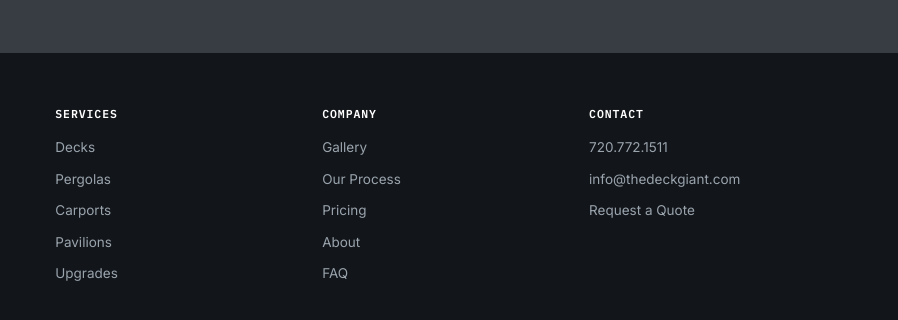
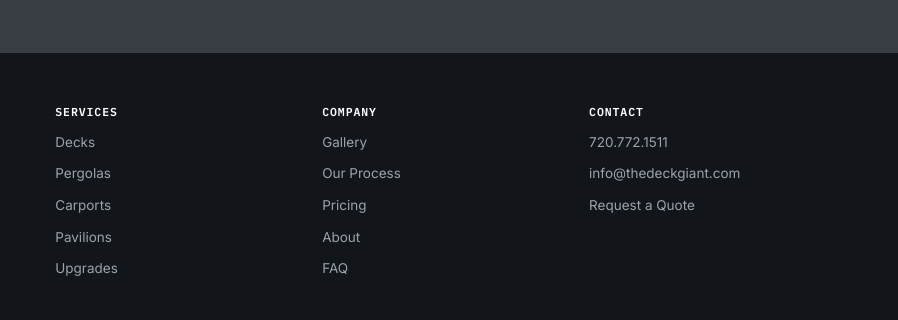
Before and after one commit to deckgiant/website, a plain HTML site: page faq.html in a window 1280 px wide. Shown: the part 2166-2486 px from the top of the page, 382-1280 px from the left. Drawn offline with Linux system fonts and the light colour scheme.

Commit message:
Add files via upload

```diff
--- a/faq.html
+++ b/faq.html
@@ -41,7 +41,7 @@
     --paper:#eef0f2;
     --paper-white:#f9fafb;
     --slate:#3a4048;
-    --slate-soft:#69707a;
+    --slate-soft:#616874;
     --line:#dde1e5;
     --line-dark:#333941;
     --heading:#2b2f37;
@@ -196,7 +196,7 @@
     border-bottom:3px solid var(--blue); overflow:hidden;
   }
   .service-body{padding:26px;}
-  .service-num{font-family:var(--mono); font-size:11px; color:var(--cedar); letter-spacing:.08em; margin-bottom:10px; display:block;}
+  .service-num{font-family:var(--mono); font-size:11px; color:var(--cedar-deep); letter-spacing:.08em; margin-bottom:10px; display:block;}
   .service-card h3{font-size:21px; margin-bottom:10px;}
   .service-card p{font-size:14.5px; color:var(--slate-soft); margin-bottom:16px;}
   .service-list{margin-bottom:20px;}
@@ -256,7 +256,7 @@
   .testi-card p{font-size:14.5px; color:var(--slate); font-style:italic; margin-bottom:16px;}
   .testi-name{font-family:var(--mono); font-size:12px; color:var(--slate-soft); letter-spacing:.03em;}
   .testi-name b{color:var(--ink); font-style:normal;}
-  .placeholder-note{font-family:var(--mono); font-size:11px; color:var(--cedar); text-align:center; margin-top:20px;}
+  .placeholder-note{font-family:var(--mono); font-size:11px; color:var(--cedar-deep); text-align:center; margin-top:20px;}
 
   /* ---------- CTA BANNER ---------- */
   .cta-banner{background:var(--charcoal); padding:56px 0; text-align:center;}
@@ -271,7 +271,7 @@
   .footer-grid{display:grid; grid-template-columns:1.4fr 1fr 1fr 1fr; gap:36px; padding-bottom:36px; border-bottom:1px solid var(--line-dark);}
   footer img{width:100%; max-width:300px; height:auto; filter:invert(1); margin-bottom:14px;}
   .footer-grid p{font-size:13px; line-height:1.7; max-width:32ch;}
-  .footer-col h5{font-family:var(--mono); font-size:11.5px; color:#fff; letter-spacing:.08em; text-transform:uppercase; margin-bottom:14px;}
+  .footer-col h3{font-family:var(--mono); font-size:11.5px; color:#fff; letter-spacing:.08em; text-transform:uppercase; margin-bottom:14px;}
   .footer-col a{display:block; font-size:13.5px; margin-bottom:10px; color:#9aa4ad;}
   .footer-col a:hover{color:#fff;}
   .footer-bottom{display:flex; justify-content:space-between; padding-top:22px; font-family:var(--mono); font-size:11.5px; flex-wrap:wrap; gap:10px;}
@@ -371,6 +371,7 @@
     </div>
   </div>
 </header>
+<main>
 <!-- ============ HERO ============ -->
 <section class="hero" style="padding:56px 0 40px;">
   <div class="wrap" style="max-width:760px;">
@@ -487,6 +488,7 @@
 </section>
 
 <!-- ============ FOOTER ============ -->
+</main>
 <footer>
   <div class="wrap">
     <div class="footer-grid">
@@ -495,7 +497,7 @@
         <p>Custom decks, pergolas, carports, and pavilions for the Denver metro and the Colorado Front Range. Licensed, insured, and locally owned.</p>
       </div>
       <div class="footer-col">
-        <h5>Services</h5>
+        <h3>Services</h3>
         <a href="decks.html">Decks</a>
         <a href="pergolas.html">Pergolas</a>
         <a href="carports.html">Carports</a>
@@ -503,7 +505,7 @@
         <a href="upgrades.html">Upgrades</a>
       </div>
       <div class="footer-col">
-        <h5>Company</h5>
+        <h3>Company</h3>
         <a href="gallery.html">Gallery</a>
         <a href="our-process.html">Our Process</a>
         <a href="pricing.html">Pricing</a>
@@ -511,7 +513,7 @@
         <a href="faq.html">FAQ</a>
       </div>
       <div class="footer-col">
-        <h5>Contact</h5>
+        <h3>Contact</h3>
         <a href="tel:+17207721511">720.772.1511</a>
         <a href="mailto:info@thedeckgiant.com">info@thedeckgiant.com</a>
         <a href="contact.html">Request a Quote</a>
```
Also changed, not shown: about.html (+8 -6 lines), blog-carport-cost-denver.html (+8 -6 lines), blog-deck-pergola-pavilion.html (+8 -6 lines), blog-steep-lot-evergreen-morrison.html (+8 -6 lines), blog.html (+8 -6 lines), carports.html (+8 -6 lines), contact.html (+8 -6 lines), decks.html (+8 -6 lines), gallery.html (+8 -6 lines), index.html (+8 -6 lines), our-process.html (+9 -7 lines), pavilions.html (+8 -6 lines), pergolas.html (+8 -6 lines), pricing.html (+9 -7 lines), 2 more files.
